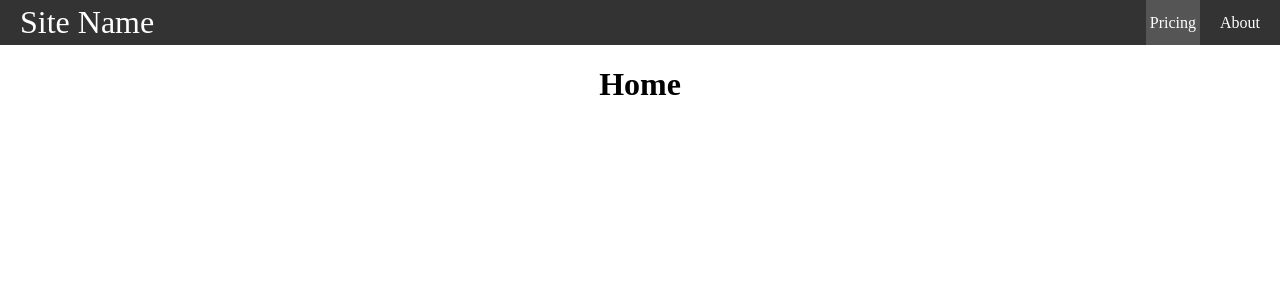
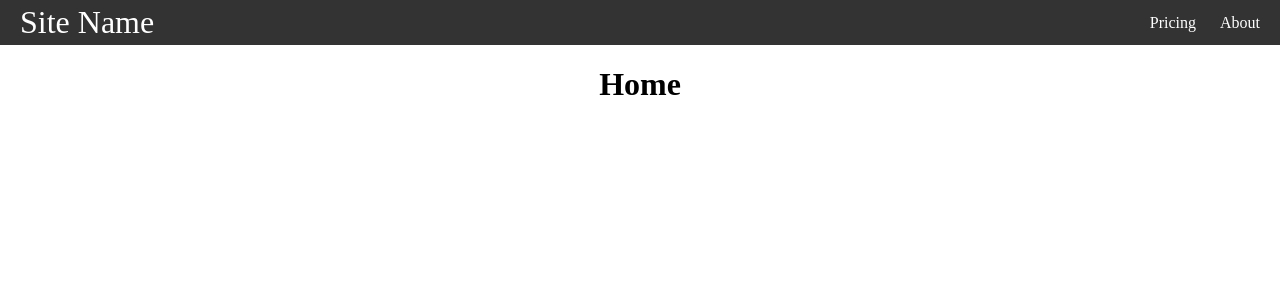
Before and after one commit to lavell119/react-navbar, a React (Create React App) app: page / in a window 1280 px wide. Shown: the top 300 px of the page. Built offline with nearby package versions, Linux system fonts and the light colour scheme.

Commit message:
added custom link

```diff
--- a/src/Navbar.js
+++ b/src/Navbar.js
@@ -1,13 +1,19 @@
 export default function Navbar() {
     return <nav className="nav">
-        <a href="/" className="site-title">Site Name</a>
+        <a href="/" className="site-title">Site Name
+        </a>
         <ul>
-            <li className="active">
-                <a href="/pricing">Pricing</a>
-            </li>
-            <li>
-                <a href="/about">About</a>
-            </li>
+            <CustomLink href="/pricing">Pricing</CustomLink>
+            <CustomLink href="/about">About</CustomLink>
         </ul>
     </nav>
+
 }
+
+function CustomLink({href, children, ...props}) {
+    return (
+        <li>
+            <a href={href}>{children}</a>
+        </li>
+    )
+}
```
